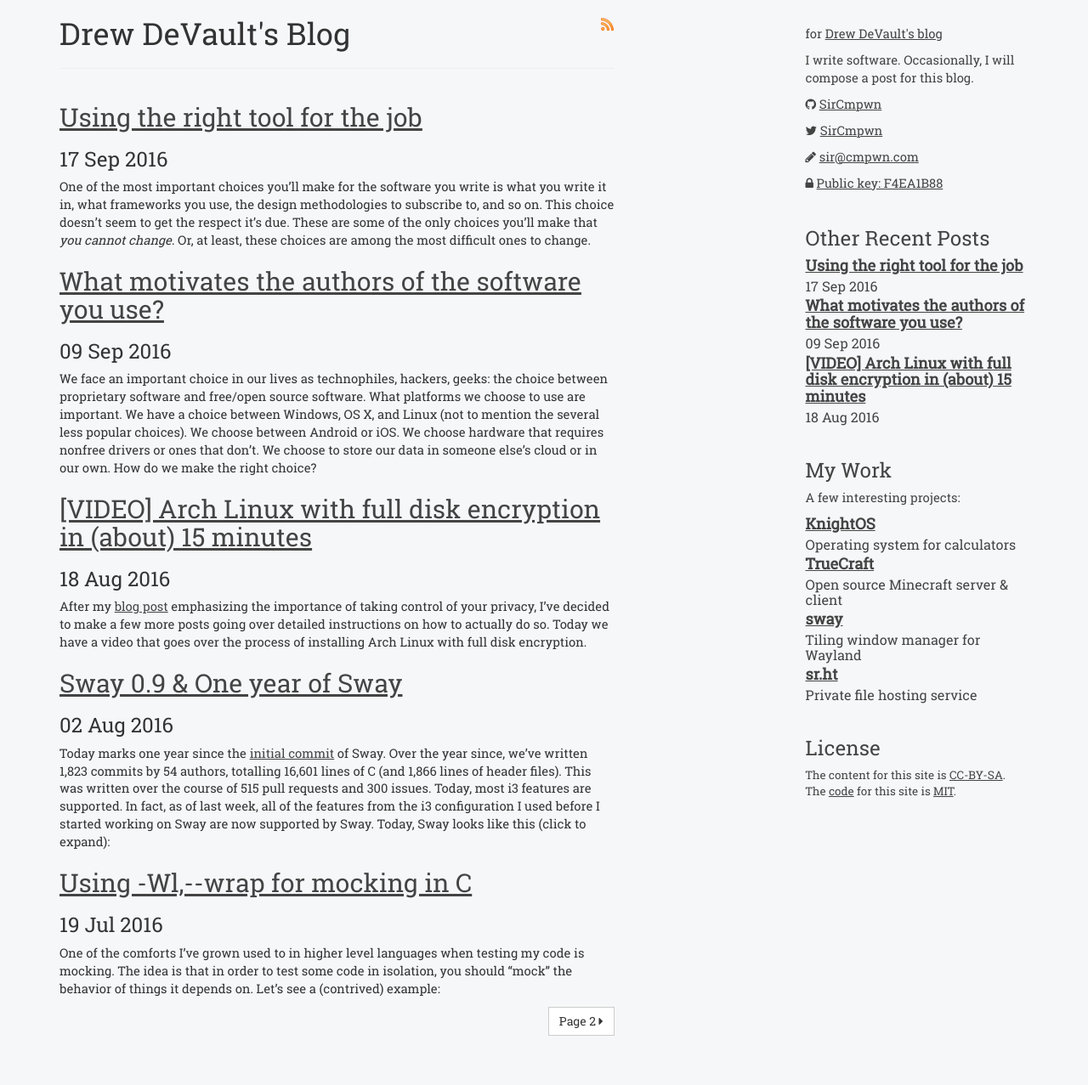
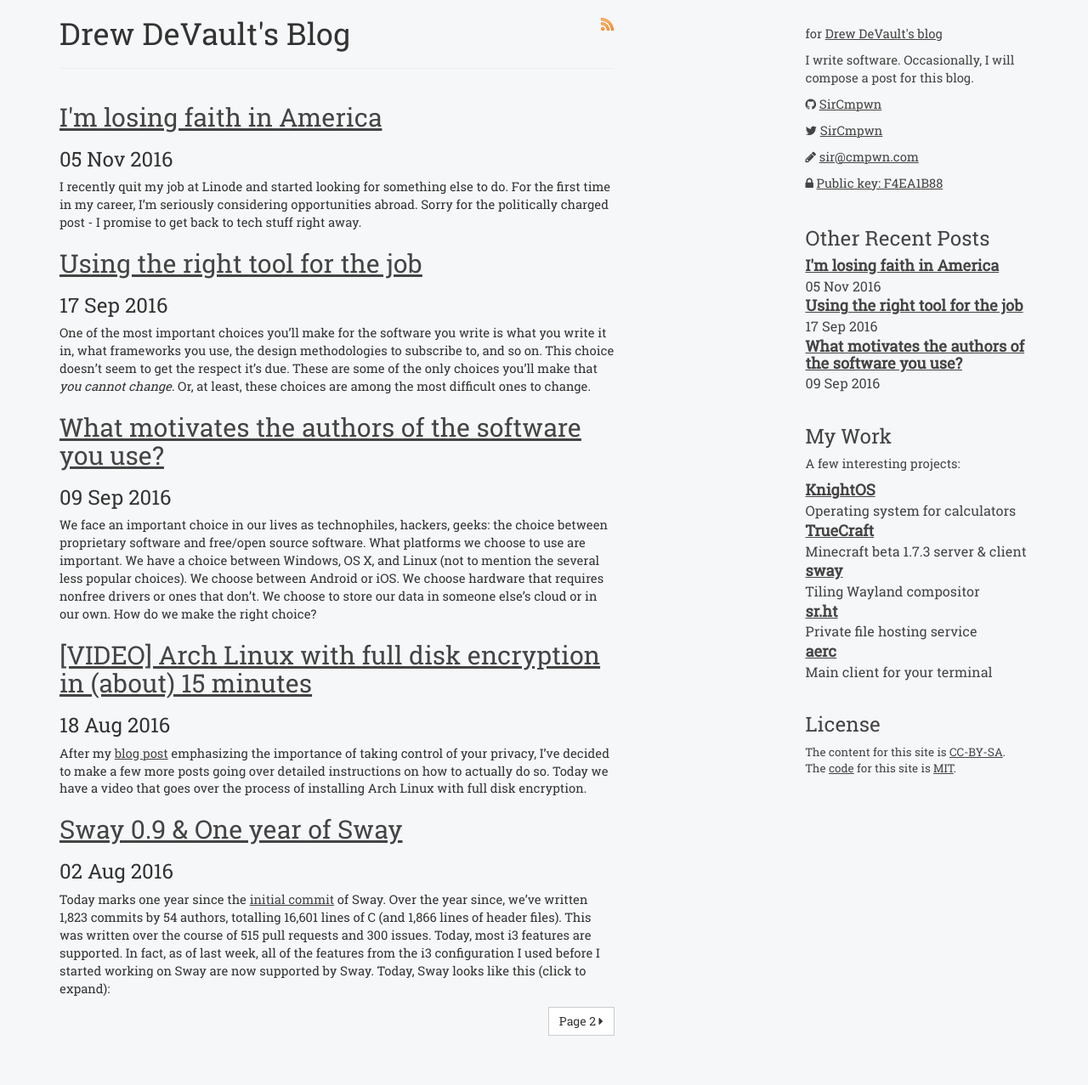
Before and after one commit to stormblog/sircmpwn.github.io, a Jekyll site: the page built from archive/index.html, in a window 1280 px wide. Shown: the whole page at 85% size. Built offline with Jekyll 4.4.1, drawn with Linux system fonts in a browser that asks for light colours; the list of posts is cut into pages by our own code; part of the change alters nothing that is shown.

Commit message:
Losing faith in America

```diff
--- a/_layouts/page.html
+++ b/_layouts/page.html
@@ -55,15 +55,19 @@ layout: base
         </div>
         <div class="post-stub">
             <h4><a href="https://github.com/SirCmpwn/TrueCraft">TrueCraft</a></h4>
-            <h5>Open source Minecraft server &amp; client</h5>
+            <h5>Minecraft beta 1.7.3 server &amp; client</h5>
         </div>
         <div class="post-stub">
             <h4><a href="https://github.com/SirCmpwn/sway">sway</a></h4>
-            <h5>Tiling window manager for Wayland</h5>
+            <h5>Tiling Wayland compositor</h5>
         </div>
         <div class="post-stub">
             <h4><a href="https://sr.ht">sr.ht</a></h4>
             <h5>Private file hosting service</h5>
+        </div>
+        <div class="post-stub">
+            <h4><a href="https://github.com/SirCmpwn/aerc">aerc</a></h4>
+            <h5>Main client for your terminal</h5>
         </div>
         <h3>License</h3>
         <p style="font-size: 10pt">
--- /dev/null
+++ b/_posts/2016-11-05-Losing-faith-in-America.md
@@ -0,0 +1,77 @@
+---
+# vim: set tw=80
+layout: post
+title: I'm losing faith in America
+---
+
+I recently quit my job at Linode and started looking for something else to do.
+For the first time in my career, I'm seriously considering opportunities abroad.
+Sorry for the politically charged post - I promise to get back to tech stuff
+right away.
+
+![](https://imgs.xkcd.com/comics/canada.png)
+
+On November 8th, I'm going to step into the voting booth and will be presented
+with the following options:
+
+- A criminal who cheated her way into a spot on the ballot
+- An egotistical racist maniac
+
+The next president of the United States will probably be Hillary Clinton. I'm
+sure I don't have to tell you how ridiculous this is. This is a person who has
+pulled all of the stops to get her name on the ballot, including *voter fraud*
+and disturbing amounts of corruption within the Democratic party.  Not to
+mention that she's probably going to start a war with Syria, mess with the
+already fragile geopolitical relationship we have with Russia, and likely
+deserves to be incarcerated for mishandling classified information. Say what you
+will about the Republican party - at least Trump won his nomination fair and
+square. Bonus: not voting for Hillary is sexist.
+
+Not that I'd prefer it if Trump wins. I have a free sandwich waiting for me at
+the deli nearby if he doesn't win. He got his nomination fairly, but that
+doesn't mean he deserves it. This is a guy with little political clout who is
+incapable of handling international relations or commanding our military. He
+staunchly advocates committing war crimes to deal with ISIS. He makes racist,
+sweeping generalizations about anyone different from him. He's a misogynist.
+Even worse, he's all of these things and seems to actually represent a fair
+portion of his supporters.
+
+Neither of the independents are serious contenders, so I won't bother with why I
+don't like them. They haven't earned my vote, either.
+
+Congress is composed of many of the same sort of people. Corrupt politicians who
+answer to the checkbooks of lobbyists who work against the interests of the
+American people for the sake of their own. We're facing climate change and our
+politicians are taking money from rich fossil fuel lobbyists and damning our
+species to extinction. The wealth gap between the rich and the poor grows deeper
+and deeper as absurdly rich people get absurdly richer at the expense of the
+poor and middle class - through the support of the politicians whose pockets
+they've greased. Their excess wealth could pay for programs to improve our
+failing infrastructure and provide hundreds of thousands of jobs in doing so. We
+could provide free healthcare for all Americans too, if it wasn't for the
+ongoing debate about whether or not being alive and healthy is a fundamental
+human right - many thanks to the pharmaceutical interests for shaping this
+debate to maximize their profits. It'd be less of a problem if many companies
+weren't getting rich off of the ever widening waistlines of Americans, too.
+
+Mass surveillance remains in full effect even years after Snowden's revelations.
+The ridiculous war on drugs keeps putting people behind bars for lifetimes for
+victimless crimes to support the financial needs of private prisons and local
+police departments, who themselves are now better armed than most militaries,
+based on drug policies that have no basis in reality. 97% of trails end in plea
+bargains instead of justice, and minimum sentences ensure these people spend
+ridiculous amounts of time in prisons that punish them rather than rehabilitate
+them into productive citizens. A judge will hold a defendant indefinitely in
+prison without a conviction for refusing to disclose their disk encryption
+password in accordance with their 5th amendment rights - though if many
+political players had their way, encryption would be illegal anyway.
+
+There's a word for what America is: **corrupt**. What the fuck is going on in
+this country? We aren't a representative democracy by any stretch of the
+imagination. We have become an oligarchy. We are ruled by money.
+
+I love America, honestly. My whole family is here and I connect most with the
+American people. We have an incredibly rich land and great cities full of great
+innovators and interesting people. I hate that it's become what it is today. I
+don't expect anywhere else to be perfect, but we should be ashamed of how we
+look next to some other countries out there.
```
